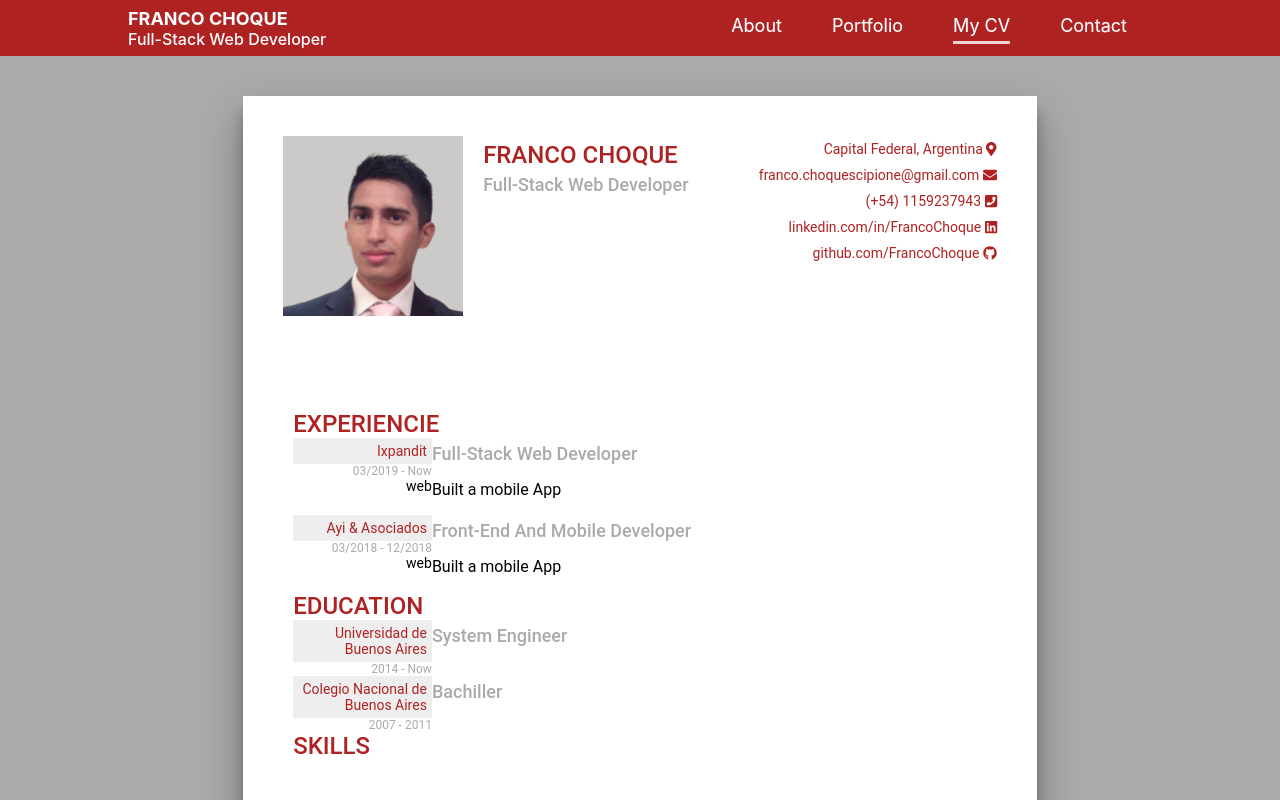
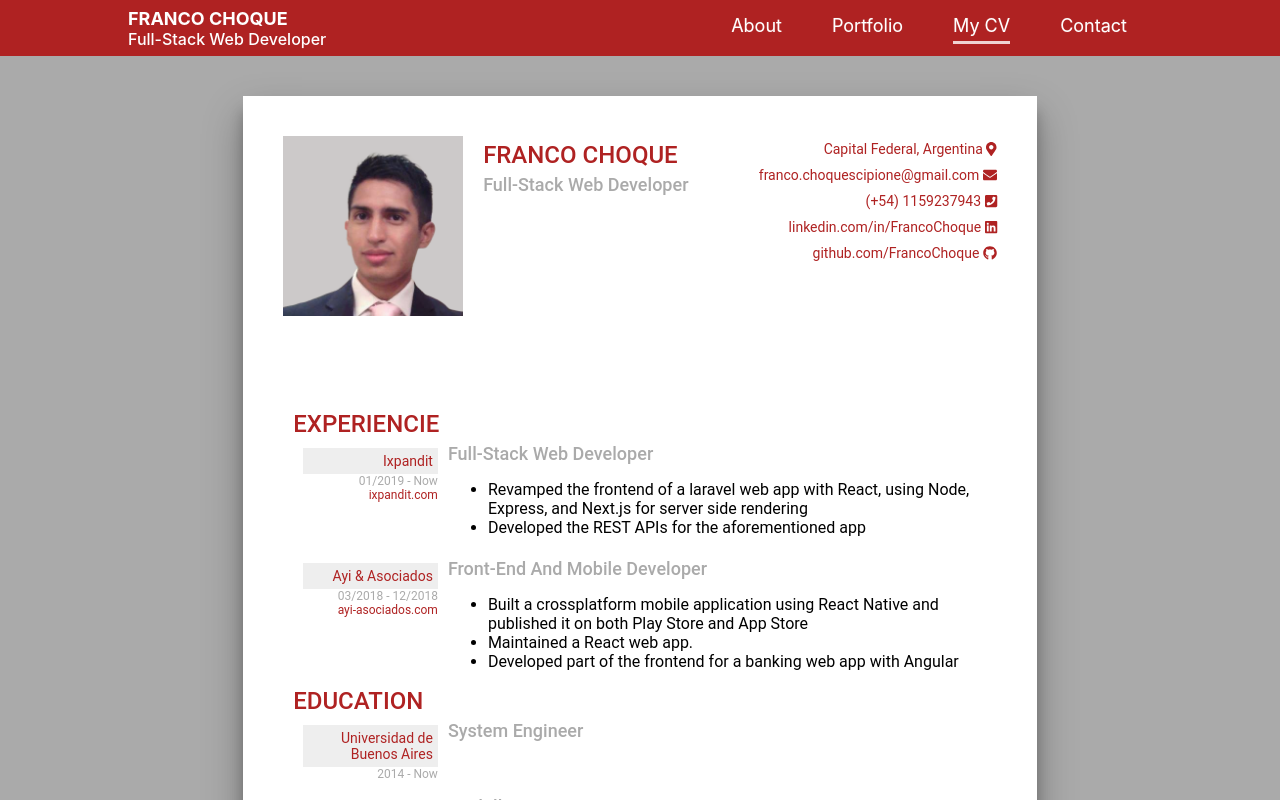
Before and after one commit to FrancoChoque/Curriculum-Vitae, a React (Create React App) app: page /cv in a window 1280 px wide. Shown: the top 800 px of the page. Built offline with nearby package versions, Linux system fonts and the light colour scheme.

Commit message:
add some work info

```diff
--- a/src/components/CV/CV.jsx
+++ b/src/components/CV/CV.jsx
@@ -78,24 +78,39 @@ const CV = () => (
         <div className={styles.Timeline}>
           <TimelineSide
             name="Ixpandit"
-            date="03/2019 - Now"
-            web="web"
+            date="01/2019 - Now"
+            web="ixpandit.com"
           />
-          <TimelineBody
-            position="Full-Stack Web Developer"
-            description="Built a mobile App"
-          />
+          <TimelineBody position="Full-Stack Web Developer">
+            <ul>
+              <li>
+                Revamped the frontend of a laravel web app with React, using Node, Express, and Next.js for server side rendering
+              </li>
+              <li>
+                Developed the REST APIs for the aforementioned app
+              </li>
+            </ul>
+          </TimelineBody>
         </div>
         <div className={styles.Timeline}>
           <TimelineSide
             name="Ayi & Asociados"
             date="03/2018 - 12/2018"
-            web="web"
+            web="ayi-asociados.com"
           />
-          <TimelineBody
-            position="Front-End and Mobile Developer"
-            description="Built a mobile App"
-          />
+          <TimelineBody position="Front-End and Mobile Developer">
+            <ul>
+              <li>
+                Built a crossplatform mobile application using React Native and published it on both Play Store and App Store
+              </li>
+              <li>
+                Maintained a React web app.
+              </li>
+              <li>
+                Developed part of the frontend for a banking web app with Angular
+              </li>
+            </ul>
+          </TimelineBody>
         </div>
         <div>
           <h2>Education</h2>
--- a/src/components/CV/TimelineBody/TimelineBody.jsx
+++ b/src/components/CV/TimelineBody/TimelineBody.jsx
@@ -1,14 +1,25 @@
 import React from 'react';
+import PropTypes from 'prop-types';
 import styles from './TimelineBody.module.css';
 
 const TimelineBody = (props) => {
-  const { position, description } = props;
+  const { position, children } = props;
   return (
     <div className={styles.TimelineBody}>
       <h4>{position}</h4>
-      <p>{description}</p>
+      {children}
     </div>
   );
 };
 
+TimelineBody.propTypes = {
+  children: PropTypes.node,
+  position: PropTypes.string,
+};
+
+TimelineBody.defaultProps = {
+  children: null,
+  position: '',
+};
+
 export default TimelineBody;
--- a/src/components/CV/TimelineSide/TimelineSide.module.css
+++ b/src/components/CV/TimelineSide/TimelineSide.module.css
@@ -3,6 +3,7 @@
   flex-direction: column;
   text-align: right;
   font-size: 14px;
+  padding: 10px;
   flex: 1;
 }
 
@@ -15,5 +16,9 @@
 .Date {
   color: #aaaaaa;
   font-size: 12px;
+}
 
+.Web {
+  color: var(--colors-primary);
+  font-size: 12px;
 }
```
Also changed, not shown: 1 other file (tests, documents, lock files or other folders).
